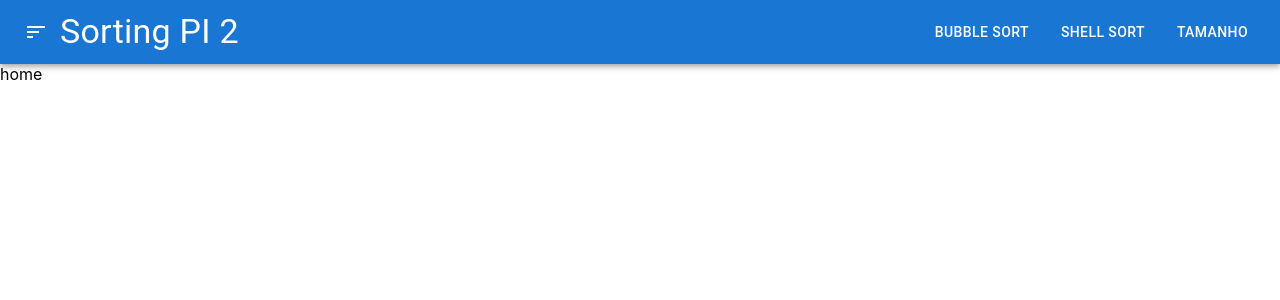
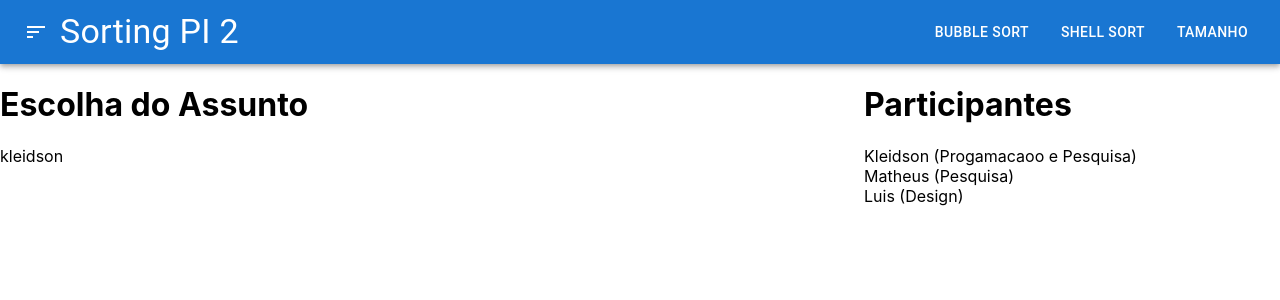
Before and after one commit to KleidsonRocha/Shorting-React, a React (Create React App) app: page / in a window 1280 px wide. Shown: the top 300 px of the page. Built offline with nearby package versions, Linux system fonts and the light colour scheme.

Commit message:
Update App.tsx

```diff
--- a/src/App.tsx
+++ b/src/App.tsx
@@ -1,7 +1,9 @@
+import { Grid, Stack, styled } from '@mui/material'
 import { useEffect, useState } from 'react'
 import './App.css'
 import { NavBar } from './components/core/Navbar'
 import { Page } from './types/page'
+
 
 function App() {
     const [arraySize, setArraySize] = useState<number>(10)
@@ -19,7 +21,18 @@ function App() {
             />
 
             { page === 'home' && (
-                <div>home</div>
+                <Grid container spacing={2}>
+                    <Grid item xs={8}>
+                        <h1>Escolha do Assunto</h1>
+                       <text>kleidson</text>
+                    </Grid>
+                    <Grid alignItems="flex-start" item xs={4}>
+                        <h1>Participantes</h1>
+                        <text>Kleidson (Progamacaoo e Pesquisa)</text><br />
+                        <text>Matheus (Pesquisa)</text><br />
+                        <text>Luis (Design)</text><br />
+                    </Grid>
+                </Grid>
             )}
             { page === 'bubble' && (
                 <div>bubble</div>
```
